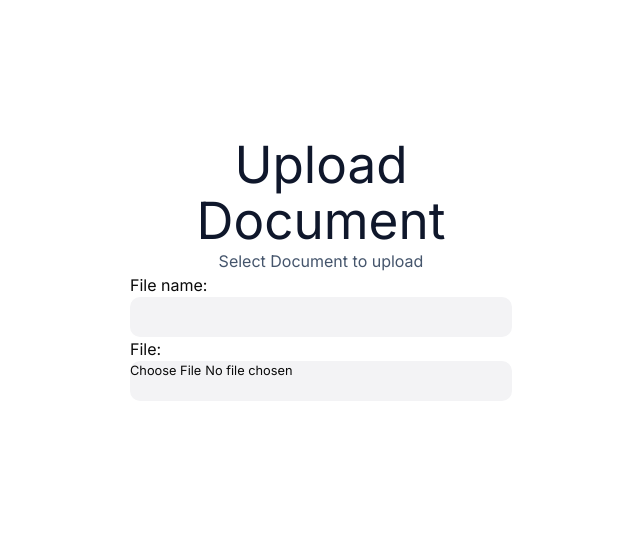
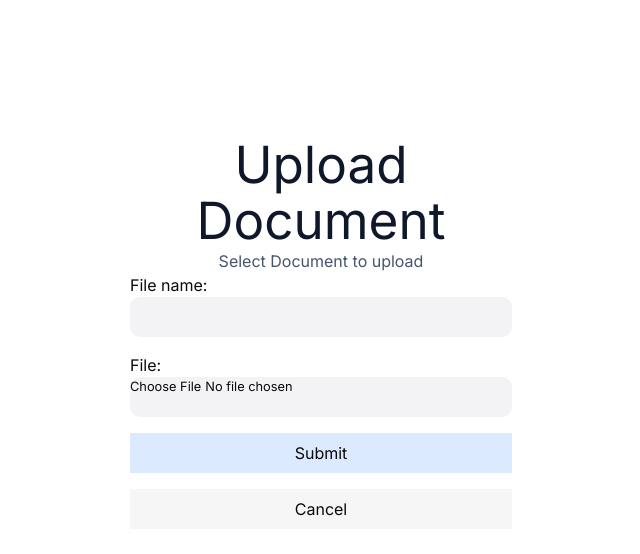
Before and after one commit to mothibimalebana/upload-a-file-frontEnd, a React (Vite) app: page /upload in a window 1280 px wide. Shown: the top 554 px of the page, without its empty margins (319-959 px from the left). Built offline with nearby package versions, Linux system fonts and the light colour scheme.

Commit message:
chore: upload form is styled
the background blurs when toggled on and dissapears when toggled off

```diff
--- a/src/App.jsx
+++ b/src/App.jsx
@@ -6,12 +6,14 @@ import { useGSAP } from '@gsap/react';
 import gsap from 'gsap';
 import Header from './components/Header';
 import SearchBar from './components/SearchBar';
+import Upload from './components/Upload';
 
 
 function App() {
   const [selectedPage, useSelectedPage] = useState(window.location.pathname.slice(1));
   const [userId, setUserId] = useState(null);
   const [files, setFiles] = useState(null);
+  const [isUploadActive, setIsUploadActive] = useState(true)
 
   const location = useLocation();
 
@@ -46,10 +48,11 @@ function App() {
 
   return (
     <>
+    <Upload isOpen={isUploadActive} setOpen={setIsUploadActive}/>
     <div id='app' className="app grid overflow-y-hidden overflow-x-hidden md:grid-cols-[250px_minmax(900px,_auto)] bg-[#fff]">
       <Navbar page={useSelectedPage} currPage={selectedPage}/>
       <div className="app-content w-full flex flex-col items-center">
-        <Header page={selectedPage}/>
+        <Header page={selectedPage} setUploadForm={setIsUploadActive}/>
         <div className="main-content flex flex-col h-full w-[49.5rem] justifiy-center">
         <SearchBar/>
         <div className="outlet h-full grow">
--- a/src/components/Header.jsx
+++ b/src/components/Header.jsx
@@ -1,7 +1,10 @@
 import { useGSAP } from "@gsap/react"
 import gsap from "gsap";
 
-const Header = ({page}) => {
+const Header = ({page, setUploadForm}) => {
+    const handleUpload = () => {
+        setUploadForm(true)
+    }
     useGSAP(() => {
         gsap.from(".title", {duration: 1.8, x:'100%', ease: 'power4.out'});
     }, [page])
@@ -37,7 +40,7 @@ const Header = ({page}) => {
                     </div>
                 </div>
                 <div className="right flex gap-[2rem] items-center">
-                    <button type="submit" className="flex gap-[0.5rem] hover:cursor-pointer bg-[#497FFF] text-[#fff] rounded-[0.5rem] p-[0.75rem]">
+                    <button type="submit" onClick={handleUpload} className="flex gap-[0.5rem] hover:cursor-pointer bg-[#497FFF] text-[#fff] rounded-[0.5rem] p-[0.75rem]">
                         <div className="icon flex items-center">
                             <svg xmlns="http://www.w3.org/2000/svg" width="20" height="20" viewBox="0 0 20 20" fill="none">
                                 <path d="M9.25 13.25C9.25 13.4489 9.32901 13.6397 9.46967 13.7803C9.61032 13.921 9.80108 14 10 14C10.1989 14 10.3897 13.921 10.5303 13.7803C10.671 13.6397 10.75 13.4489 10.75 13.25V4.636L13.705 7.765C13.8427 7.90471 14.0297 7.98491 14.2258 7.98839C14.422 7.99187 14.6117 7.91837 14.7543 7.78363C14.8968 7.64889 14.981 7.46366 14.9886 7.26763C14.9962 7.0716 14.9267 6.8804 14.795 6.735L10.545 2.235C10.4749 2.16086 10.3904 2.10179 10.2967 2.06143C10.203 2.02106 10.102 2.00024 10 2.00024C9.89796 2.00024 9.797 2.02106 9.70329 2.06143C9.60958 2.10179 9.52509 2.16086 9.455 2.235L5.205 6.735C5.13492 6.80609 5.07974 6.89046 5.0427 6.98315C5.00565 7.07585 4.98748 7.175 4.98925 7.27481C4.99103 7.37461 5.0127 7.47306 5.05302 7.56438C5.09333 7.6557 5.15147 7.73806 5.22402 7.80661C5.29657 7.87517 5.38208 7.92856 5.47554 7.96364C5.56899 7.99873 5.66851 8.0148 5.76826 8.01093C5.868 8.00705 5.96597 7.9833 6.05642 7.94107C6.14687 7.89884 6.22798 7.83898 6.295 7.765L9.25 4.636V13.25Z" fill="white"/>
--- a/src/components/Upload.jsx
+++ b/src/components/Upload.jsx
@@ -1,17 +1,23 @@
-const Upload = () => {
+const Upload = ({isOpen, setOpen}) => {
+    if(isOpen === false) return null
+
     const handleSubmit = () => {
         console.log('Submitted');
     }
+
+    const handleCancel = () => {
+        setOpen(false);
+    }
     return(
         <>
-            <div className="container-upload h-full flex justify-center overflow-hidden">
-                <div className="upload-form bg-[#fff] flex flex-col  items-center w-[448px] h-[406px] my-[6.5rem] rounded-[0.88rem] border-[2rem] border-[#fff]">
+            <div className="container-upload w-full h-full fixed z-1 left-0 top-0 justify-center overflow-hidden backdrop-blur-sm">
+                <div className="upload-form bg-[#fff] flex flex-col mx-auto items-center w-[448px] h-[450px] my-[6.5rem] rounded-[0.88rem] border-[2rem] border-[#fff]">
                     <div className="heading">
                         <h1 className="text-[#0F172B] text-[1rem] font-[400]">Upload Document</h1>
                         <h3 className="text-[#45556C] text-[1rem] font-[400]">Select Document to upload</h3>
                     </div>
-                    <div className="form w-[382px] text-start text-[#0A0A0A]">
-                        <form onSubmit={handleSubmit} method="post">
+                    <div className="form w-[382px] text-start text-[#0A0A0A] flex flex-col gap-[1rem]">
+                        <form onSubmit={handleSubmit} className="flex flex-col gap-[1rem]" method="post">
                             <div className="filename flex flex-col">
                                 <label htmlFor="filename">File name:</label>
                                 <input type="text" name="filename" id="filename" className="w-full h-[2.5rem] bg-[#F3F3F5]"/>
@@ -20,7 +26,9 @@ const Upload = () => {
                                 <label htmlFor="file">File:</label>
                                 <input type="file" name="file" id="" className="w-full h-[2.5rem] bg-[#F3F3F5] text-[0.8rem]"/>
                             </div>
+                            <button type="submit" className="bg-[#DBEAFE] w-full h-[2.5rem]">Submit</button>
                         </form>
+                            <button type="cancel" onClick={handleCancel} className="bg-[#F6F6F6] w-full h-[2.5rem]">Cancel</button>
                     </div>
                 </div>
             </div>
```
